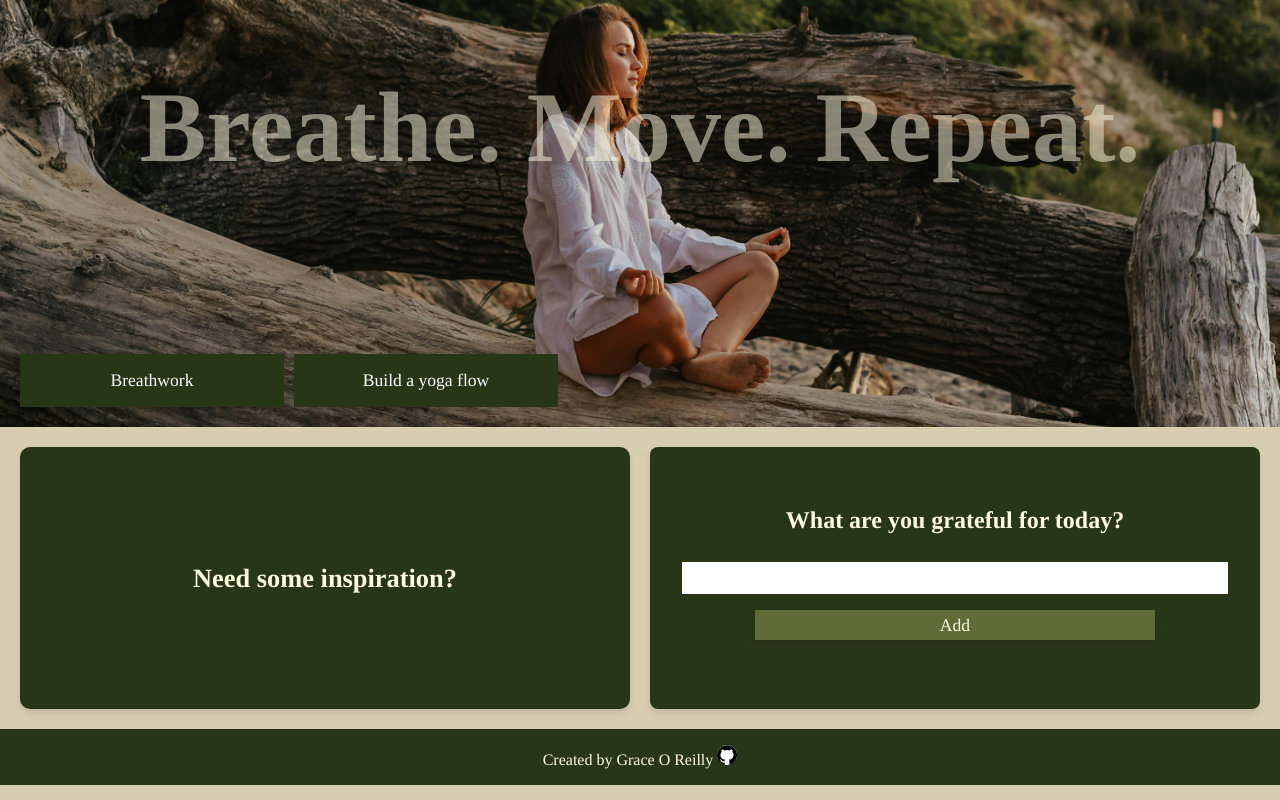
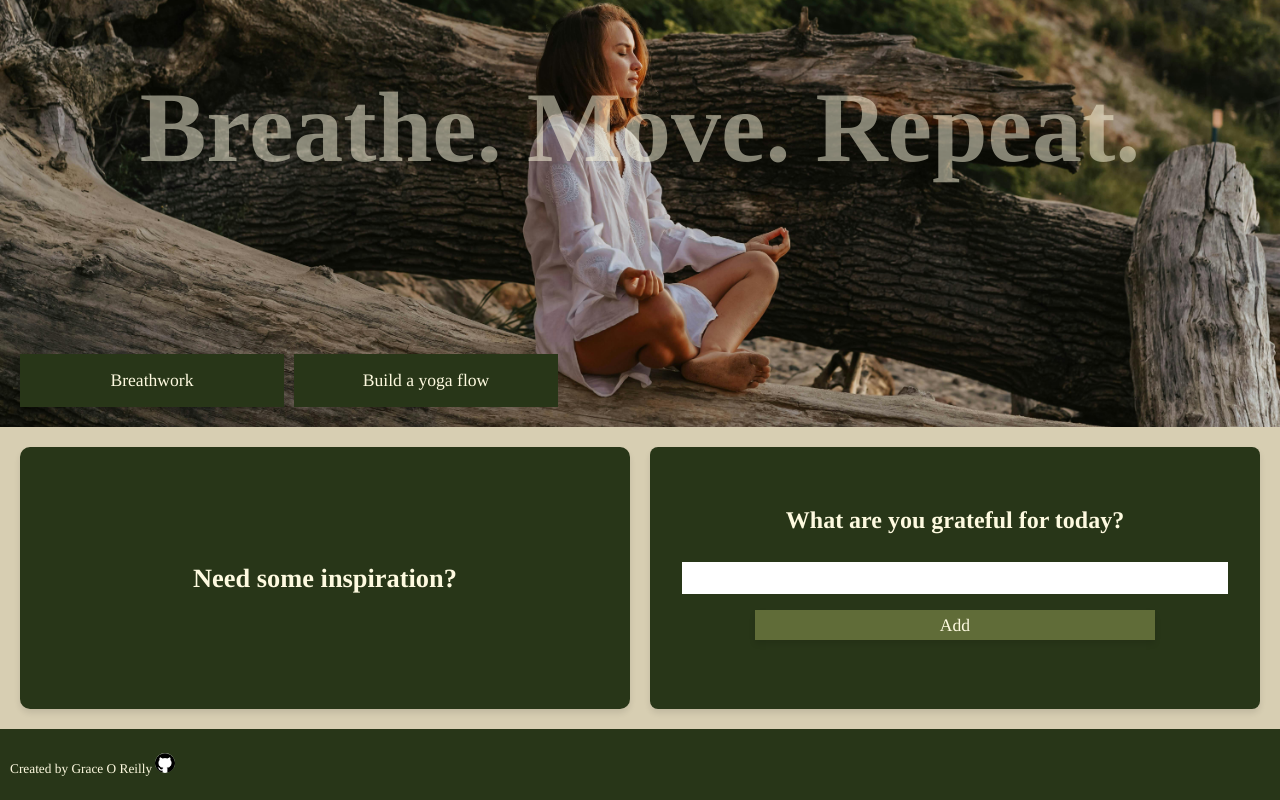
Before and after one commit to graceoreilly/breathing_project, a React (Vite) app in the folder front_end/breathe-move/: page / in a window 1280 px wide. Shown: the part 231-1031 px from the top of the page. Built offline with nearby package versions, Linux system fonts and the light colour scheme.

Commit message:
Style updates
Changed button colours to match rest of text
Edited footer text to the left

```diff
--- a/front_end/breathe-move/src/Components/Footer/Footer.module.css
+++ b/front_end/breathe-move/src/Components/Footer/Footer.module.css
@@ -1,6 +1,6 @@
 .container {
     display: flex;
-    justify-content: center;
+    justify-content: flex-start;
     background-color: #283618;
     color: #fefae0;
     margin: 0;
@@ -25,3 +25,10 @@
     transform: translateY(-2px);
     box-shadow: 0 6px 8px rgba(0, 0, 0, 0.15);
 }
+
+.text {
+   color: #FEFAE0;
+   font-size: smaller;
+   padding-left: 20px;
+   padding: 10px;
+}
--- a/front_end/breathe-move/src/Components/GratefulForm/GratefulForm.module.css
+++ b/front_end/breathe-move/src/Components/GratefulForm/GratefulForm.module.css
@@ -3,7 +3,7 @@
   flex-direction: column;
   align-items: center;
   justify-content: center;
-  min-height: 18vh;
+  min-height: 20vh;
 }
 
 .question {
--- a/front_end/breathe-move/src/Components/Header/Header.module.css
+++ b/front_end/breathe-move/src/Components/Header/Header.module.css
@@ -32,7 +32,7 @@
 .buttonContainer button {
     margin-right: 10px;
     background-color: #283618;
-    color: white;
+    color: #FEFAE0;
     border: none;
     padding: 1rem 2rem;
     box-shadow: 0 4px 6px rgba(0, 0, 0, 0.1);
```
